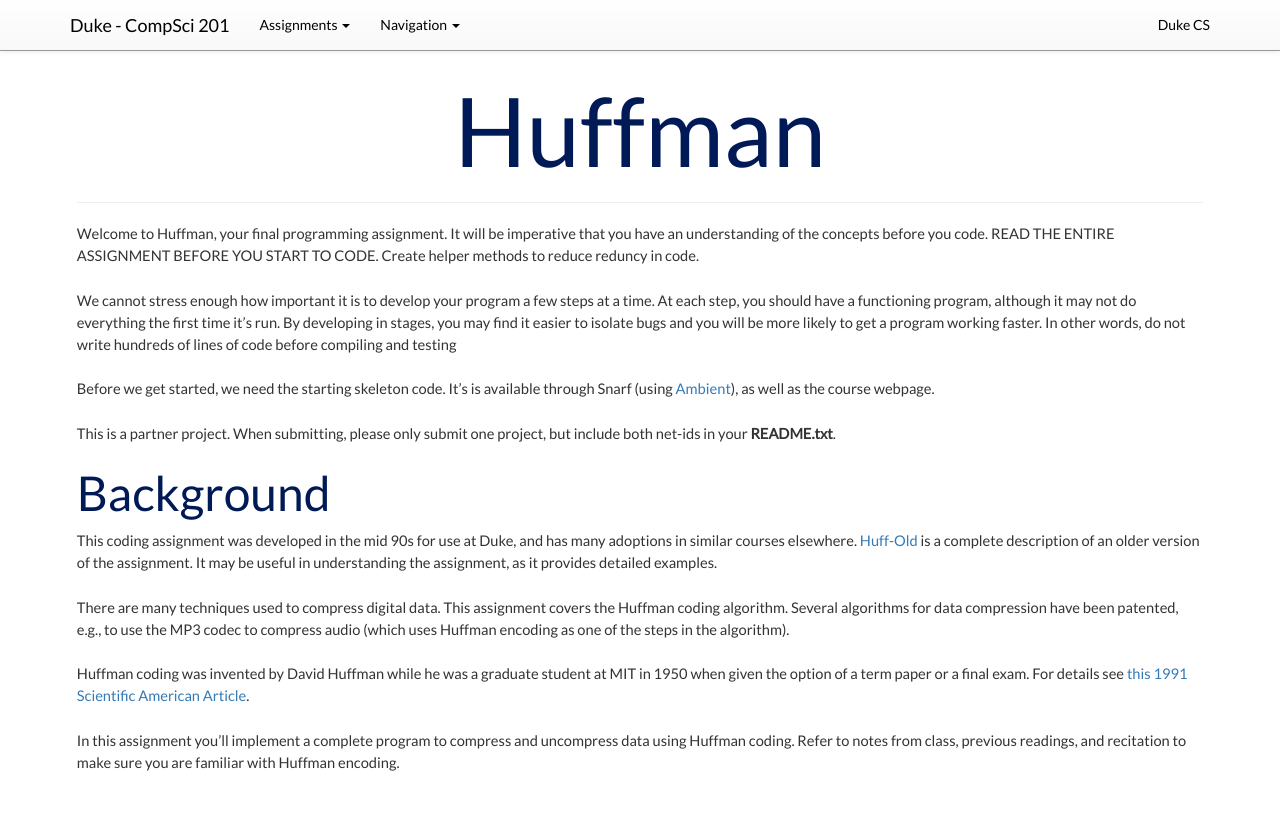
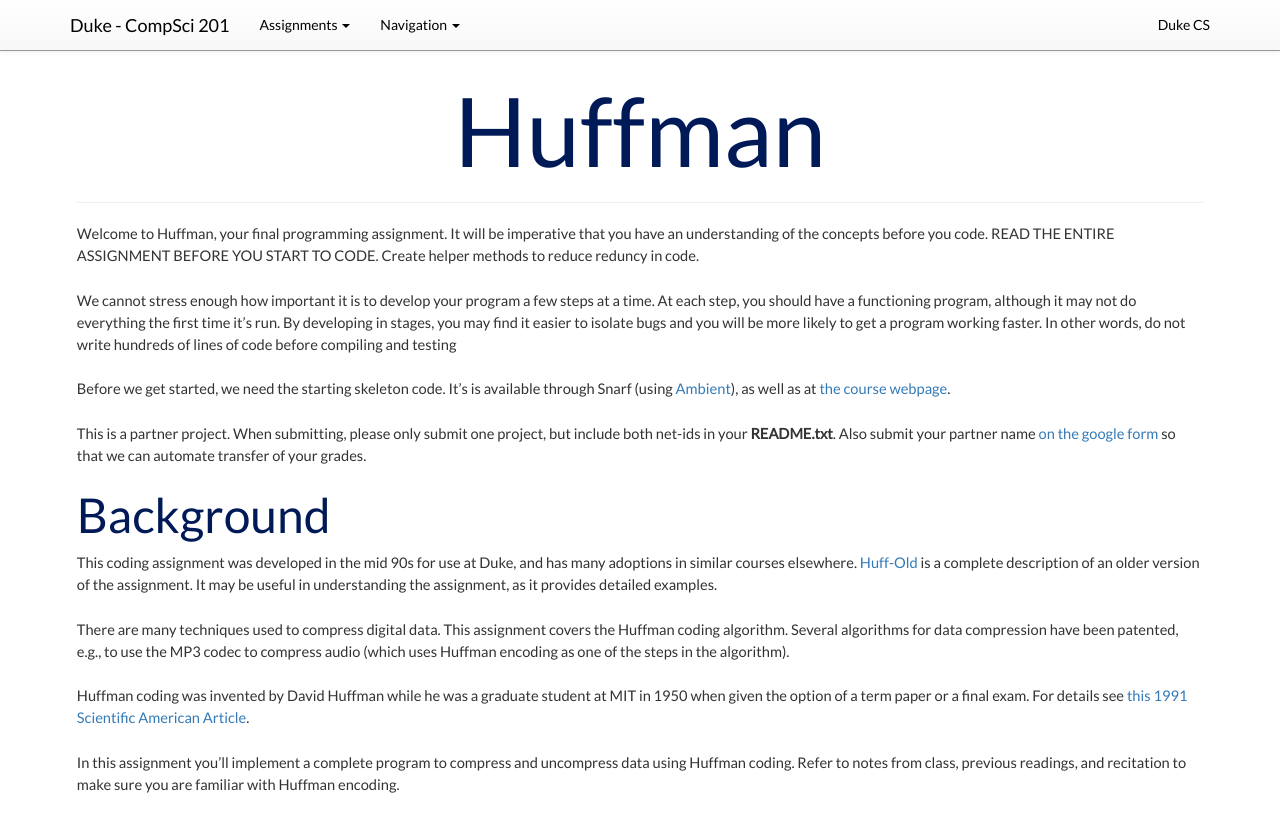
Before and after one commit to compsci201/compsci201.github.io, a Jekyll site: the page built from huffman/index.md, in a window 1280 px wide. Shown: the top 832 px of the page. Built offline with Jekyll 4.4.1, drawn with Linux system fonts in a browser that asks for light colours; nearby versions of some CDN libraries.

Commit message:
submit instruction fixes

```diff
--- a/huffman/index.md
+++ b/huffman/index.md
@@ -10,9 +10,9 @@ Welcome to Huffman, your final programming assignment. It will be imperative tha
 
 We cannot stress enough how important it is to develop your program a few steps at a time. At each step, you should have a functioning program, although it may not do everything the first time it's run. By developing in stages, you may find it easier to isolate bugs and you will be more likely to get a program working faster. In other words, do not write hundreds of lines of code before compiling and testing
 
-Before we get started, we need the starting skeleton code. It's is available through Snarf (using [Ambient](https://www.cs.duke.edu/csed/ambient/)), as well as the course webpage.
+Before we get started, we need the starting skeleton code. It's is available through Snarf (using [Ambient](https://www.cs.duke.edu/csed/ambient/)), as well as at [the course webpage](https://www.cs.duke.edu/courses/spring15/compsci201/snarf/).
 
-This is a partner project. When submitting, please only submit one project, but include both net-ids in your **README.txt**.
+This is a partner project. When submitting, please only submit one project, but include both net-ids in your **README.txt**. Also submit your partner name  [on the google form](http://goo.gl/forms/rVVQ4VFn6k) so that we can automate transfer of your grades.
 
 ##Background
 
```
